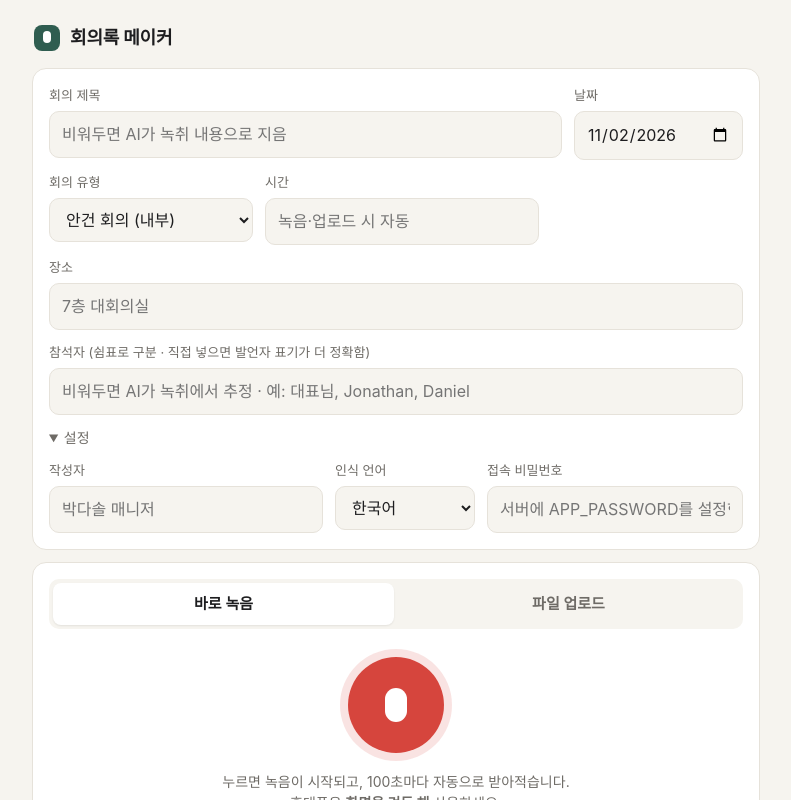
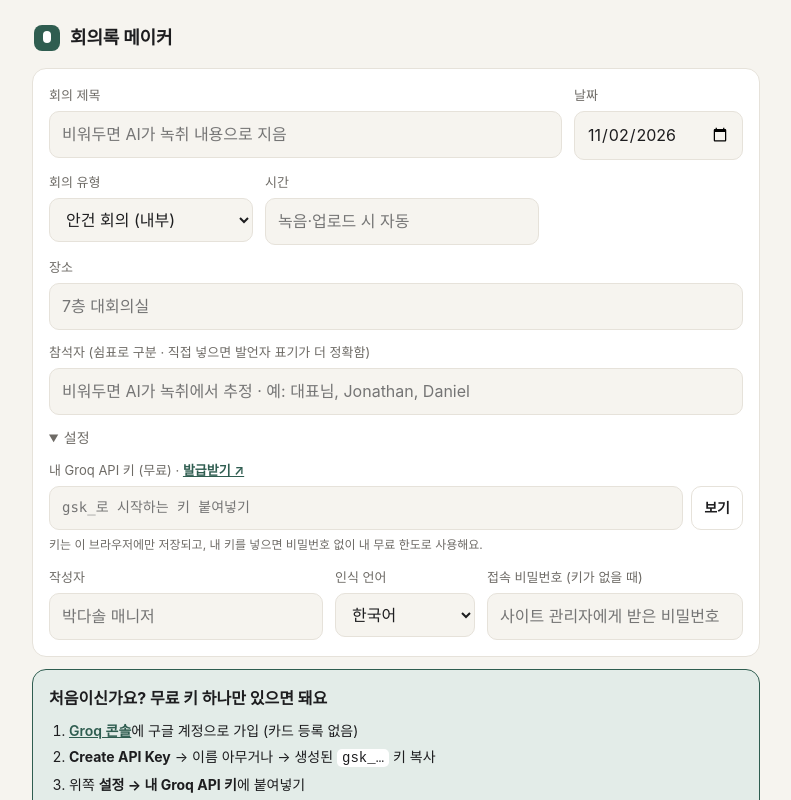
Before and after one commit to eraaster/minutes, a Next.js app: page / in a window 1280 px wide. Both pictures are taken after a click on the heading "설정". Shown: the top 800 px of the page, without its empty margins (244-1035 px from the left). Built offline with nearby package versions, Linux system fonts and the light colour scheme; a web font is replaced by a local one.

Commit message:
사용자별 Groq 키

```diff
--- a/app/api/summarize/route.ts
+++ b/app/api/summarize/route.ts
@@ -1,5 +1,5 @@
 import { NextResponse } from "next/server";
-import { GROQ_BASE, checkAuth, forwardGroqError, getKey } from "@/lib/server";
+import { GROQ_BASE, NO_KEY_MSG, checkAuth, forwardGroqError, getKey } from "@/lib/server";
 import { Stage, systemPrompt, userPrompt } from "@/lib/prompts";
 import type { PromptCtx } from "@/lib/minutes";
 
@@ -16,9 +16,9 @@ export async function POST(req: Request) {
   const denied = checkAuth(req);
   if (denied) return denied;
 
-  const key = getKey();
+  const key = getKey(req);
   if (!key) {
-    return NextResponse.json({ error: "서버에 GROQ_API_KEY가 설정되지 않았습니다." }, { status: 500 });
+    return NextResponse.json({ error: NO_KEY_MSG, code: "auth" }, { status: 401 });
   }
 
   const body = (await req.json().catch(() => null)) as Body | null;
--- a/app/api/transcribe/route.ts
+++ b/app/api/transcribe/route.ts
@@ -1,5 +1,5 @@
 import { NextResponse } from "next/server";
-import { GROQ_BASE, checkAuth, forwardGroqError, getKey } from "@/lib/server";
+import { GROQ_BASE, NO_KEY_MSG, checkAuth, forwardGroqError, getKey } from "@/lib/server";
 
 export const runtime = "nodejs";
 export const maxDuration = 60;
@@ -14,9 +14,9 @@ export async function POST(req: Request) {
   const denied = checkAuth(req);
   if (denied) return denied;
 
-  const key = getKey();
+  const key = getKey(req);
   if (!key) {
-    return NextResponse.json({ error: "서버에 GROQ_API_KEY가 설정되지 않았습니다." }, { status: 500 });
+    return NextResponse.json({ error: NO_KEY_MSG, code: "auth" }, { status: 401 });
   }
 
   const form = await req.formData();
--- a/app/globals.css
+++ b/app/globals.css
@@ -579,3 +579,53 @@ textarea:focus {
   margin-top: 24px;
   line-height: 1.6;
 }
+
+.keyfield {
+  margin-bottom: 12px;
+}
+.keyrow {
+  display: flex;
+  gap: 8px;
+}
+.keyrow .btn {
+  white-space: nowrap;
+  flex: none;
+}
+.keyrow input {
+  font-family: ui-monospace, SFMono-Regular, Menlo, Consolas, monospace;
+  font-size: 14px;
+}
+.field a,
+.onboard a {
+  color: var(--accent);
+  font-weight: 600;
+}
+a.btn {
+  text-decoration: none;
+  display: inline-flex;
+  align-items: center;
+}
+.warnline {
+  color: var(--err-ink);
+  font-size: 12px;
+}
+.field small.muted {
+  font-size: 12px;
+}
+.onboard {
+  border-color: var(--accent);
+  background: var(--accent-soft);
+}
+.onboard ol {
+  margin: 10px 0 0;
+  padding-left: 20px;
+  font-size: 14px;
+}
+.onboard li {
+  margin: 4px 0;
+}
+.onboard code {
+  background: var(--card);
+  padding: 1px 5px;
+  border-radius: 5px;
+}
--- a/app/page.tsx
+++ b/app/page.tsx
@@ -35,7 +35,8 @@ type SegStatus = "queued" | "working" | "done" | "skipped" | "failed";
 type Seg = { id: number; startSec: number; durSec: number; status: SegStatus; text: string; error?: string };
 type HistoryItem = { id: string; title: string; date: string; minutes: string; transcript: string; createdAt: number };
 
-const LS = { pw: "mm-pw", lang: "mm-lang", hist: "mm-history", author: "mm-author", type: "mm-type" };
+const GROQ_KEYS_URL = "https://console.groq.com/keys";
+const LS = { key: "mm-groq-key", pw: "mm-pw", lang: "mm-lang", hist: "mm-history", author: "mm-author", type: "mm-type" };
 const SILENCE_RMS = 0.0015; // 이보다 조용한 100초 구간은 전사 생략
 const TEXT_CHUNK = 2800; // 회의록 작성 1회에 보낼 녹취록 글자 수 (Groq 무료: 요청당 약 8K 토큰)
 
@@ -89,6 +90,10 @@ export default function Home() {
   const [date, setDate] = useState(today());
   const [lang, setLang] = useState("ko");
   const [pw, setPw] = useState("");
+  const [groqKey, setGroqKey] = useState("");
+  const [showKey, setShowKey] = useState(false);
+  const [settingsOpen, setSettingsOpen] = useState(false);
+  const [loaded, setLoaded] = useState(false);
 
   const [segs, setSegs] = useState<Seg[]>([]);
   const segsRef = useRef<Seg[]>([]);
@@ -115,8 +120,8 @@ export default function Home() {
   const [dragOver, setDragOver] = useState(false);
 
   // useCallback 안에서 최신 값을 읽기 위한 ref
-  const cfg = useRef({ pw, lang, title });
-  cfg.current = { pw, lang, title };
+  const cfg = useRef({ pw, lang, title, groqKey });
+  cfg.current = { pw, lang, title, groqKey };
   const info = (): MeetingInfo => ({
     title: title.trim(),
     date,
@@ -130,6 +135,8 @@ export default function Home() {
   /* ----- 초기 로드 ----- */
   useEffect(() => {
     setPw(lsGet(LS.pw) || "");
+    setGroqKey(lsGet(LS.key) || "");
+    setLoaded(true);
     setLang(lsGet(LS.lang) || "ko");
     setAuthor(lsGet(LS.author) || "");
     const t = lsGet(LS.type);
@@ -141,6 +148,9 @@ export default function Home() {
     }
   }, []);
   useEffect(() => lsSet(LS.pw, pw), [pw]);
+  useEffect(() => {
+    if (loaded) lsSet(LS.key, groqKey.trim());
+  }, [groqKey, loaded]);
   useEffect(() => lsSet(LS.lang, lang), [lang]);
   useEffect(() => lsSet(LS.author, author), [author]);
   useEffect(() => lsSet(LS.type, mtype), [mtype]);
@@ -174,6 +184,7 @@ export default function Home() {
     for (let attempt = 0; attempt < 8; attempt++) {
       const headers = new Headers(init.headers);
       if (cfg.current.pw) headers.set("x-app-password", encodeURIComponent(cfg.current.pw));
+      if (cfg.current.groqKey.trim()) headers.set("x-groq-key", cfg.current.groqKey.trim());
       let res: Response;
       try {
         res = await fetch(url, { ...init, headers });
@@ -182,7 +193,11 @@ export default function Home() {
         continue;
       }
       if (res.ok) return res.json();
-      if (res.status === 401) throw new AuthError("비밀번호가 틀렸습니다. 설정에서 접속 비밀번호를 확인해 주세요.");
+      if (res.status === 401) {
+        const b = await res.json().catch(() => ({}));
+        setSettingsOpen(true);
+        throw new AuthError(b.error || "설정에서 '내 Groq API 키'를 넣거나 접속 비밀번호를 입력해 주세요.");
+      }
       if (res.status === 429 || res.status >= 500) {
         const ra = Number(res.headers.get("retry-after"));
         const sec = Number.isFinite(ra) && ra > 0 ? Math.ceil(ra) : Math.min(60, 4 * 2 ** attempt);
@@ -561,8 +576,38 @@ export default function Home() {
             autoComplete="off"
             name="mm-participants" />
         </label>
-        <details className="settings">
-          <summary>설정</summary>
+        <details
+          className="settings"
+          open={settingsOpen}
+          onToggle={(e) => setSettingsOpen((e.currentTarget as HTMLDetailsElement).open)}
+        >
+          <summary>설정{groqKey.trim() ? " · 내 키 사용 중" : ""}</summary>
+          <div className="field keyfield">
+            <span>
+              내 Groq API 키 (무료) ·{" "}
+              <a href={GROQ_KEYS_URL} target="_blank" rel="noopener noreferrer">
+                발급받기 ↗
+              </a>
+            </span>
+            <div className="keyrow">
+              <input
+                id="groq-key"
+                type={showKey ? "text" : "password"}
+                value={groqKey}
+                onChange={(e) => setGroqKey(e.target.value)}
+                placeholder="gsk_로 시작하는 키 붙여넣기"
+                autoComplete="off"
+                spellCheck={false}
+              />
+              <button type="button" className="btn sm" onClick={() => setShowKey((v) => !v)}>
+                {showKey ? "숨기기" : "보기"}
+              </button>
+            </div>
+            {groqKey.trim() && !/^gsk_[A-Za-z0-9]{20,}$/.test(groqKey.trim()) && (
+              <small className="warnline">키 형식이 맞지 않아요. gsk_로 시작하는 전체 키를 붙여넣어 주세요.</small>
+            )}
+            <small className="muted">키는 이 브라우저에만 저장되고, 내 키를 넣으면 비밀번호 없이 내 무료 한도로 사용해요.</small>
+          </div>
           <div className="row">
             <label className="field">
               <span>작성자</span>
@@ -577,18 +622,56 @@ export default function Home() {
               </select>
             </label>
             <label className="field grow">
-              <span>접속 비밀번호</span>
+              <span>접속 비밀번호 (키가 없을 때)</span>
               <input
                 type="password"
                 value={pw}
                 onChange={(e) => setPw(e.target.value)}
-                placeholder="서버에 APP_PASSWORD를 설정한 경우"
+                placeholder="사이트 관리자에게 받은 비밀번호"
                 autoComplete="current-password"
               />
             </label>
           </div>
         </details>
       </section>
+
+      {loaded && !groqKey.trim() && !pw && (
+        <section className="card onboard">
+          <strong>처음이신가요? 무료 키 하나만 있으면 돼요</strong>
+          <ol>
+            <li>
+              <a href={GROQ_KEYS_URL} target="_blank" rel="noopener noreferrer">
+                Groq 콘솔
+              </a>
+              에 구글 계정으로 가입 (카드 등록 없음)
+            </li>
+            <li>
+              <b>Create API Key</b> → 이름 아무거나 → 생성된 <code>gsk_…</code> 키 복사
+            </li>
+            <li>
+              위쪽 <b>설정 → 내 Groq API 키</b>에 붙여넣기
+            </li>
+          </ol>
+          <div className="actions">
+            <button
+              className="btn"
+              onClick={() => {
+                setSettingsOpen(true);
+                setTimeout(() => {
+                  const el = document.getElementById("groq-key");
+                  el?.scrollIntoView({ behavior: "smooth", block: "center" });
+                  el?.focus();
+                }, 50);
+              }}
+            >
+              키 입력하기
+            </button>
+            <a className="btn primary" href={GROQ_KEYS_URL} target="_blank" rel="noopener noreferrer">
+              무료 키 발급받기 ↗
+            </a>
+          </div>
+        </section>
+      )}
 
       {error && <div className="alert error">{error}</div>}
       {notice && (
```
Also changed, not shown: lib/server.ts (+29 -5 lines).
